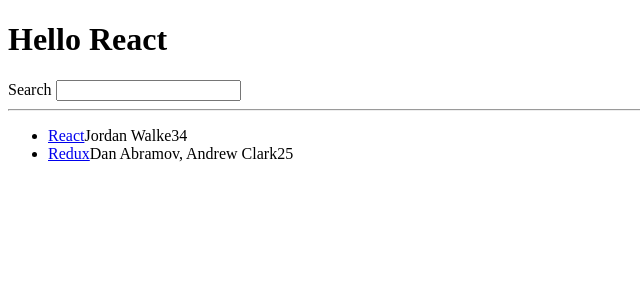
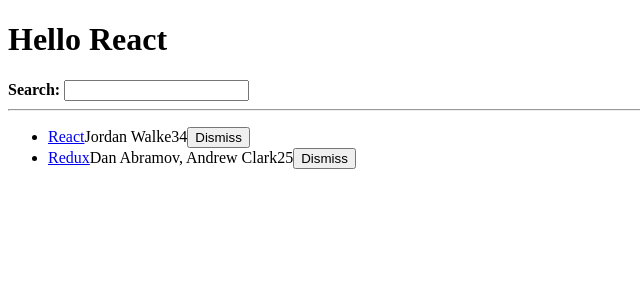
Before and after one commit to iamajvillalobos/hacker-stories, a React (Vite) app: page / in a window 1280 px wide. Shown: the top 300 px of the page, without its empty margins (0-640 px from the left). Built offline with nearby package versions, Linux system fonts and the light colour scheme.

Commit message:
Add dismiss button to remove story

```diff
--- a/src/App.jsx
+++ b/src/App.jsx
@@ -1,11 +1,40 @@
 import * as React from "react";
 
 const title = "React";
+
+const initialStories = [
+  {
+    title: "React",
+    url: "https://reactjs.org/",
+    author: "Jordan Walke",
+    num_comments: 3,
+    points: 4,
+    objectID: 0,
+  },
+  {
+    title: "Redux",
+    url: "https://redux.js.org",
+    author: "Dan Abramov, Andrew Clark",
+    num_comments: 2,
+    points: 5,
+    objectID: 1,
+  },
+];
 
 const App = () => {
   const [searchTerm, setSearchTerm] = React.useState(
     localStorage.getItem("search") || ""
   );
+
+  const [stories, setStories] = React.useState(initialStories);
+
+  const handleRemoveStory = (item) => {
+    const newStories = stories.filter(
+      (story) => item.objectID !== story.objectID
+    );
+
+    setStories(newStories);
+  };
 
   React.useEffect(() => {
     localStorage.setItem("search", searchTerm);
@@ -14,25 +43,6 @@ const App = () => {
   const handleSearch = (event) => {
     setSearchTerm(event.target.value);
   };
-
-  const stories = [
-    {
-      title: "React",
-      url: "https://reactjs.org/",
-      author: "Jordan Walke",
-      num_comments: 3,
-      points: 4,
-      objectID: 0,
-    },
-    {
-      title: "Redux",
-      url: "https://redux.js.org",
-      author: "Dan Abramov, Andrew Clark",
-      num_comments: 2,
-      points: 5,
-      objectID: 1,
-    },
-  ];
 
   const searchedStories = stories.filter((story) =>
     story.title.toLowerCase().includes(searchTerm.toLowerCase())
@@ -44,46 +54,62 @@ const App = () => {
 
       <InputWithLabel
         id="search"
-        label="Search"
         value={searchTerm}
         onInputChange={handleSearch}
-      />
+      >
+        <strong>Search:</strong>
+      </InputWithLabel>
 
       <hr />
-      <List list={searchedStories} />
+      <List list={searchedStories} onRemoveItem={handleRemoveStory} />
     </div>
   );
 };
 
-const InputWithLabel = ({ id, label, value, type = "text", onInputChange }) => (
+const InputWithLabel = ({
+  id,
+  value,
+  type = "text",
+  onInputChange,
+  children,
+}) => (
   <>
-    <label htmlFor={id}>{label}</label>
+    <label htmlFor={id}>{children}</label>
     &nbsp;
     <input id={id} type={type} value={value} onChange={onInputChange} />
   </>
 );
 
-const List = (props) => {
+const List = ({ list, onRemoveItem }) => {
   return (
     <div>
       <ul>
-        {props.list.map((item) => (
-          <Item key={item.objectID} item={item} />
+        {list.map((item) => (
+          <Item key={item.objectID} item={item} onRemoveItem={onRemoveItem} />
         ))}
       </ul>
     </div>
   );
 };
 
-const Item = (props) => {
+const Item = ({ item, onRemoveItem }) => {
+  const handleRemoveItem = () => {
+    onRemoveItem(item);
+  };
+
   return (
-    <li key={props.item.objectID}>
+    <li key={item.objectID}>
       <span>
-        <a href={props.item.url}>{props.item.title}</a>
+        <a href={item.url}>{item.title}</a>
       </span>
-      <span>{props.item.author}</span>
-      <span>{props.item.num_comments}</span>
-      <span>{props.item.points}</span>
+      <span>{item.author}</span>
+      <span>{item.num_comments}</span>
+      <span>{item.points}</span>
+      <span>
+        <button type="button" onClick={handleRemoveItem}>
+          Dismiss
+        </button>
+      </span>
     </li>
   );
 };
```
